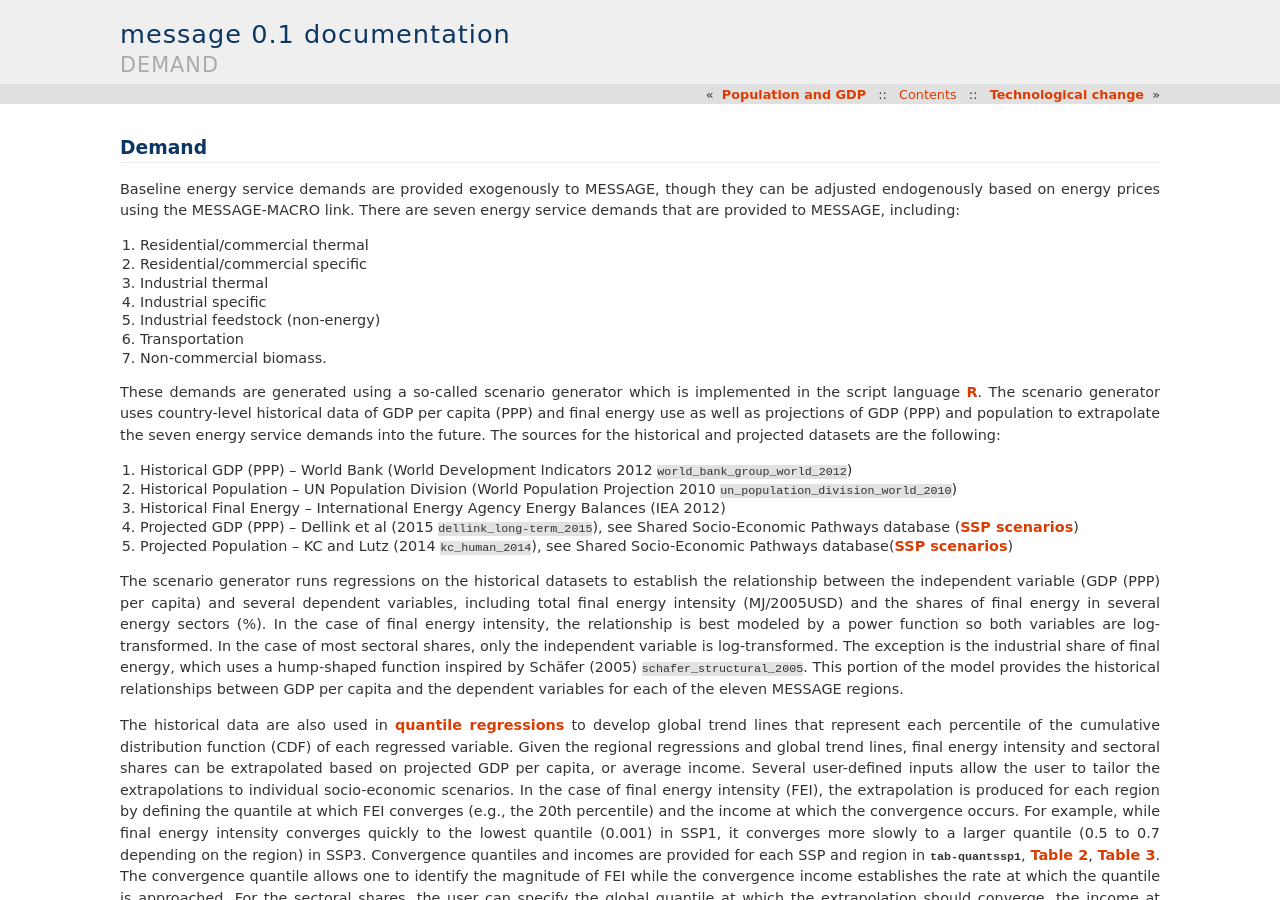
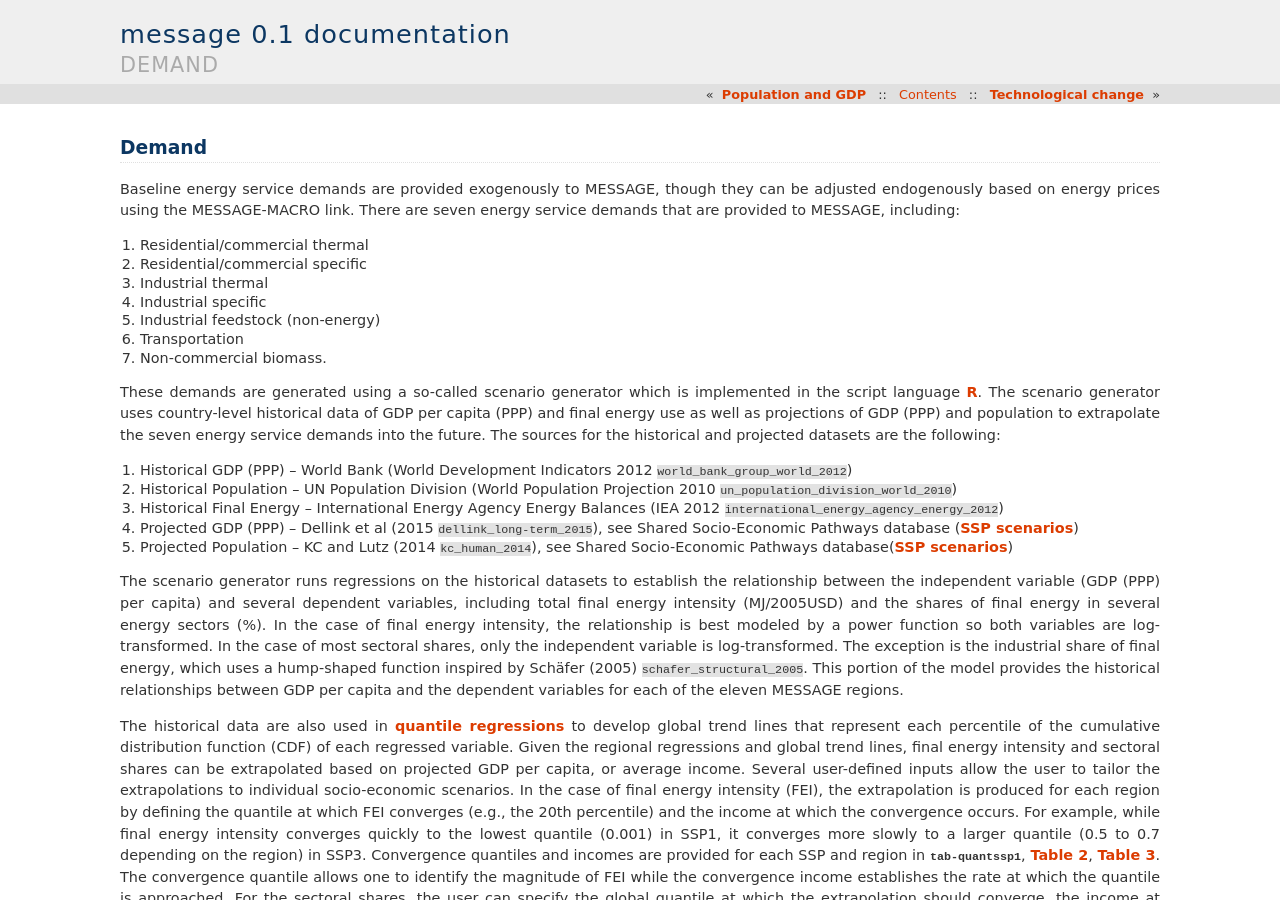
Before and after one commit to iiasa/message_doc, a Sphinx documentation site: the page built from source/message_globiom/socio_econ/demand.rst, in a window 1280 px wide and 900 px high. Built offline with Sphinx 7.4.7, drawn with Linux system fonts in a browser that asks for light colours; pages that are not in the unit, such as notebooks, are missing from menus; cross-references to code outside the pages are shown as plain code.

Commit message:
Update demand.rst

```diff
--- a/source/message_globiom/socio_econ/demand.rst
+++ b/source/message_globiom/socio_econ/demand.rst
@@ -19,7 +19,7 @@ sources for the historical and projected datasets are the following:
 
 1. Historical GDP (PPP) – World Bank (World Development Indicators 2012 :cite:`world_bank_group_world_2012`)
 2. Historical Population – UN Population Division (World Population Projection 2010 :cite:`un_population_division_world_2010`)
-3. Historical Final Energy – International Energy Agency Energy Balances (IEA 2012)
+3. Historical Final Energy – International Energy Agency Energy Balances (IEA 2012 :cite:`international_energy_agency_energy_2012`)
 4. Projected GDP (PPP) – Dellink et al (2015 :cite:`dellink_long-term_2015`), see Shared Socio-Economic Pathways database (`SSP scenarios <https://tntcat.iiasa.ac.at/SspDb/>`_)
 5. Projected Population – KC and Lutz (2014 :cite:`kc_human_2014`), see Shared Socio-Economic Pathways database(`SSP scenarios <https://tntcat.iiasa.ac.at/SspDb/>`_)
 
```
